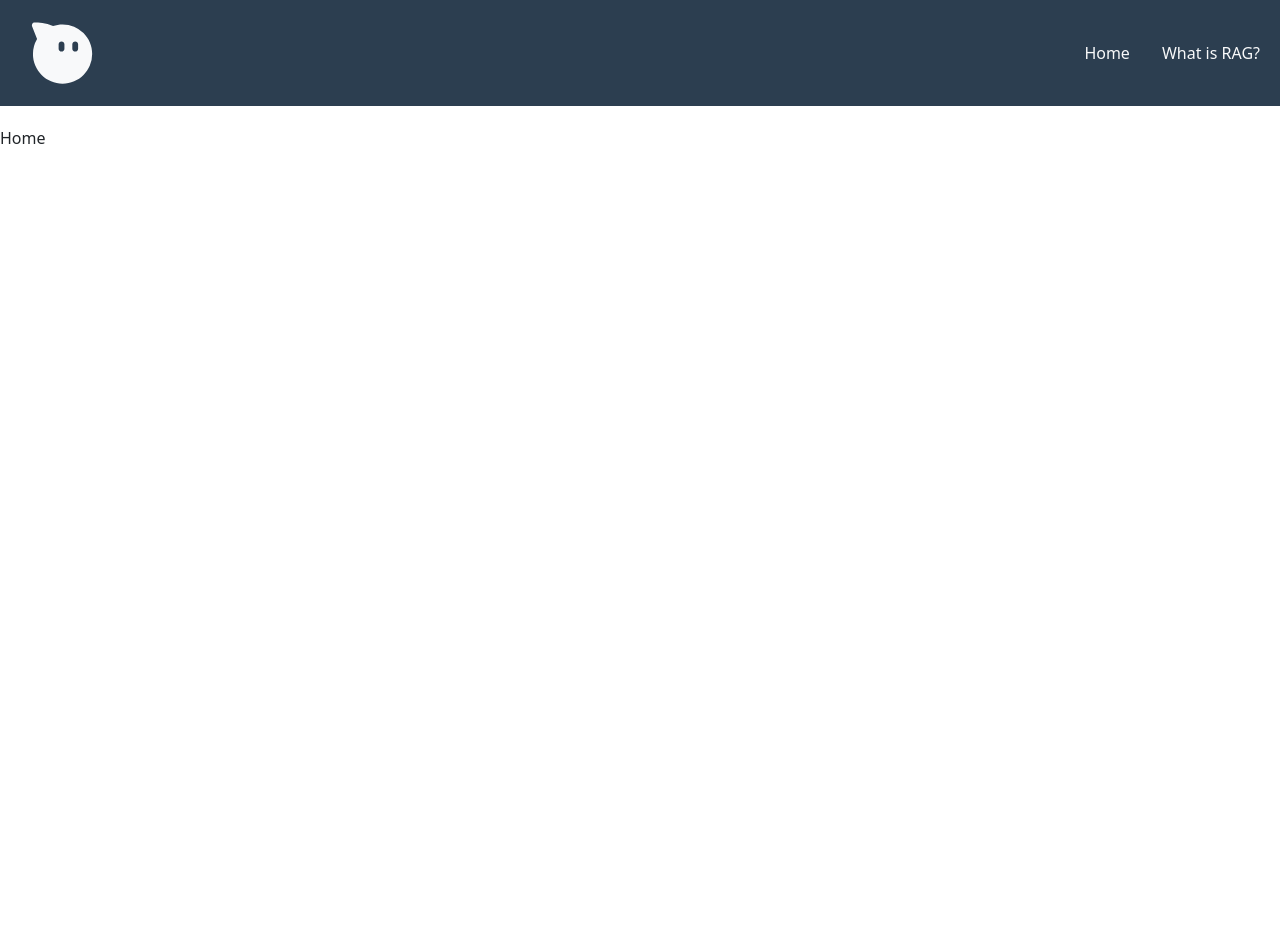
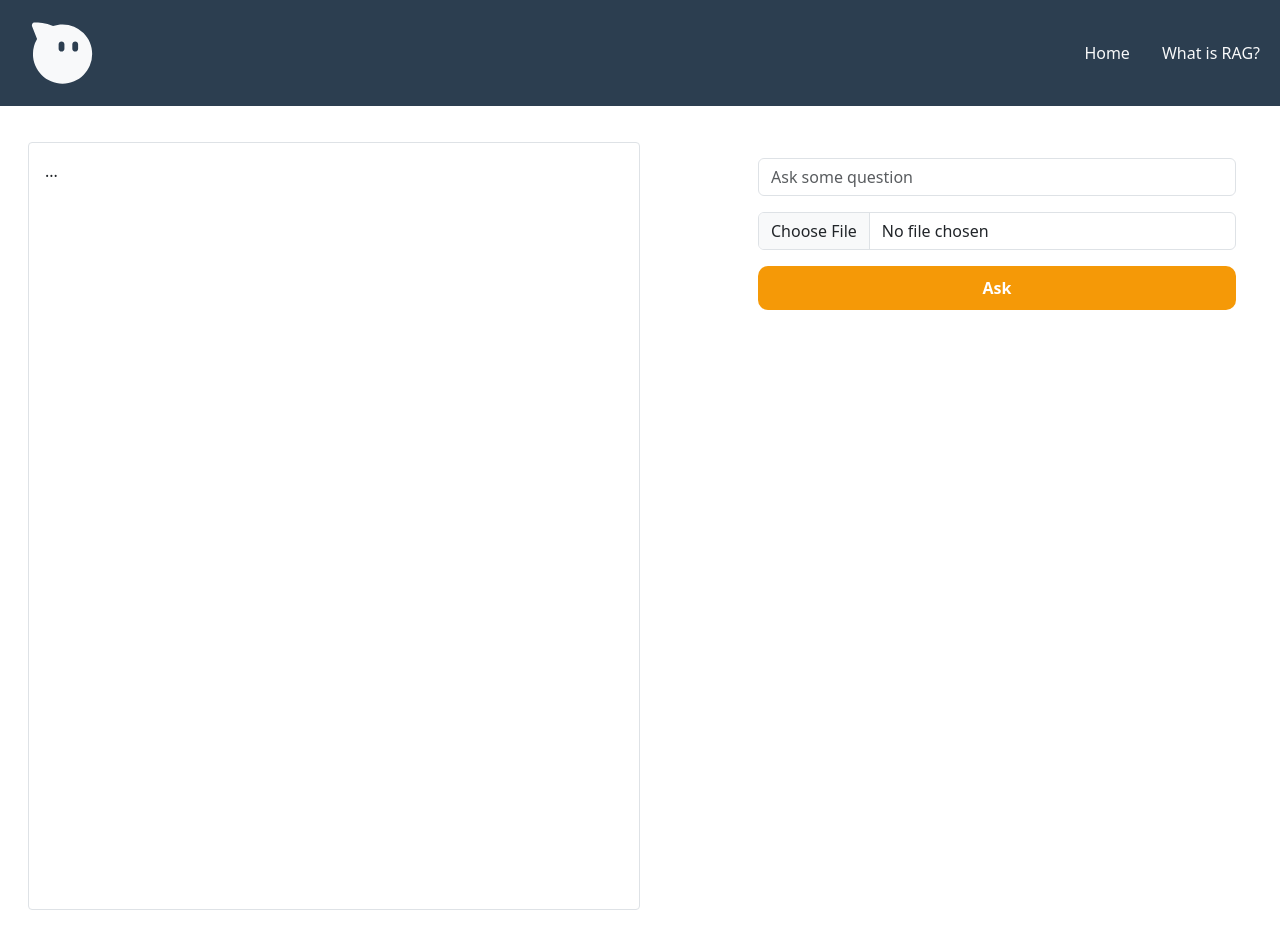
Before and after one commit to zarzamoraati/rag_front, a React (Vite) app: page /#/ in a window 1280 px wide. Before the commit the page ends 800 px from the top, so only its background shows below. Built offline with nearby package versions, Linux system fonts and the light colour scheme.

Commit message:
adding fetch

```diff
--- a/package.json
+++ b/package.json
@@ -11,6 +11,7 @@
     "preview": "vite preview"
   },
   "dependencies": {
+    "axios": "^1.6.8",
     "localforage": "^1.10.0",
     "match-sorter": "^6.3.4",
     "react": "^18.2.0",
--- /dev/null
+++ b/src/components/FormComponent.tsx
@@ -0,0 +1,42 @@
+import { ragGenerate } from "../hook/ragGenerate"
+export const FormComponent = () => {
+  const { handlePDFUpload, handleChange, question, handleSubmit,modelResponse } = ragGenerate()
+
+  return (
+    <>
+    <div className="col-6 border rounded-1 p-3">
+      {modelResponse ? <p className="display-6">{modelResponse}</p>:<span>...</span>}
+    </div>
+
+    <form
+    className="gap-3 col-5 p-3"
+    onSubmit={e=>handleSubmit(e)}
+    >
+     <div className="form-row gap-3">
+        <div className=" mb-3">
+          <input
+          className="form-control"
+          placeholder="Ask some question"
+          value={question}
+          type="text"
+          name="question"
+          onChange={e=>handleChange(e)}
+          />
+        </div>
+
+        <div className=" mb-3">
+          <input
+          className="form-control"
+          type="file"
+          accept=".pdf"
+          onChange={(event) =>handlePDFUpload(event)}
+          />
+        </div>
+        <button
+        style={{width:"100%"}}
+        type="submit">Ask</button>
+     </div>
+    </form>
+  </>
+  )
+}
--- a/src/components/FormQuestion.tsx
+++ /dev/null
@@ -1,6 +0,0 @@
-
-export const FormQuestion = () => {
-  return (
-    <div>FormQuestion</div>
-  )
-}
--- a/src/components/Layout.tsx
+++ b/src/components/Layout.tsx
@@ -4,7 +4,7 @@ import { Link } from 'react-router-dom'
 import { Outlet } from 'react-router-dom'
 export const Layout = () => {
   return (
-  <div>
+  <div >
      <nav className="navbar navbar-expand-md  w-100"
         style={{marginBottom:"20px"}}>
           <div className="container-fluid ">
@@ -23,7 +23,7 @@ export const Layout = () => {
               </div>
           </div>
         </nav>
-    <div>
+    <div >
       <Outlet/>
     </div>
   </div>
--- a/src/components/ResponseArea.tsx
+++ /dev/null
@@ -1,6 +0,0 @@
-
-export const ResponseArea = () => {
-  return (
-    <div>ResponseArea</div>
-  )
-}
--- /dev/null
+++ b/src/hook/ragGenerate.tsx
@@ -0,0 +1,74 @@
+import  { ChangeEvent, FormEvent, useState } from 'react'
+import axios from 'axios';
+interface PDFFile{
+    content:ArrayBuffer|null;
+    name:string|null;
+}
+
+export const ragGenerate = () => {
+
+ const [question,setQuestion]=useState<string>("")
+ const [pdfFile,setPdfFile]=useState<PDFFile>({content:null,name:""})
+ const [error,setError]=useState("")
+ const [modelResponse,setModelResponse]=useState("")
+
+//
+  const handlePDFUpload=(e:ChangeEvent<HTMLInputElement>)=>{
+    const file=e.target.files?.[0]
+    if(file){
+        const reader=new FileReader()
+        reader.readAsArrayBuffer(file)
+        reader.onload=()=>{
+          const arrayBuffer=reader.result as ArrayBuffer
+          setPdfFile({content:arrayBuffer,name:file.name})
+        }
+    }
+
+
+  }
+
+  //
+  const handleChange=(e:ChangeEvent<HTMLInputElement>)=>{
+    const {value}=e.target
+    if(!value){
+        setError("Field cannot by empty")
+    }
+    setQuestion(value)
+  }
+  //
+
+  const handleSubmit=async(e:FormEvent<HTMLFormElement>)=>{
+    try{
+        e.preventDefault()
+        if(!question || !pdfFile){
+            setError("Fields cannot be empty")
+        }
+        setModelResponse("")
+        const formdata=new FormData()
+        if(pdfFile.content && pdfFile.name){
+            //CREATE THE REQUEST BODY
+            //const pdfBlob = new Blob([pdfFile.content], { type: 'application/pdf' })
+            const file = new File([pdfFile.content], pdfFile.name,{type:'application/pdf'})
+            formdata.append("pdf",file)
+            formdata.append("question",question)
+            //MAKE THE REQUEST
+            //console.log(formdata)
+            const response=await axios.post("https://zarzamorati10-rag-fastapi.hf.space/generate",formdata)
+            if(response.data[0]){
+              setModelResponse(response.data[0])
+            }else{
+              setError("There was a problem in the response")
+            }
+            setPdfFile({content:null,name:""})
+            setQuestion("")
+
+         }
+    }catch(e:unknown){
+        if(e instanceof Error){
+        setError(`There was an error at the moment to make the request ${e.message}`)
+        }
+    }
+  }
+  return {handlePDFUpload,pdfFile,handleChange,question,handleSubmit,error,modelResponse,setModelResponse}
+
+}
--- a/src/pages/Home.tsx
+++ b/src/pages/Home.tsx
@@ -1,6 +1,12 @@
+import { FormComponent } from "../components/FormComponent"
 
 export const Home = () => {
+
   return (
-    <div>Home</div>
+    <div className="container-fluid">
+      <div className="d-flex justify-content-between vh-100 p-3">
+        <FormComponent/>
+      </div>
+    </div>
   )
 }
--- a/src/style.css
+++ b/src/style.css
@@ -2,6 +2,8 @@
     --nav-color:#2C3E50;
     --body-color: #f1ebeb;
     --letter-color:#EAECEE;
+    --response-area:#e6e9eb;
+    --button-question: #f59907;
 }
 
 nav{
@@ -19,6 +21,14 @@ nav{
 
 
 }
+button{
+    background-color: var(--button-question);
+    color:white;
+    font-weight: bold;
+    padding:10px;
+    border-radius: 10px;
+    border-style: none;
+}
 
 @media screen and (max-width:750px){
     .navbar-brand{
```
Also changed, not shown: 1 other file (tests, documents, lock files or other folders).
